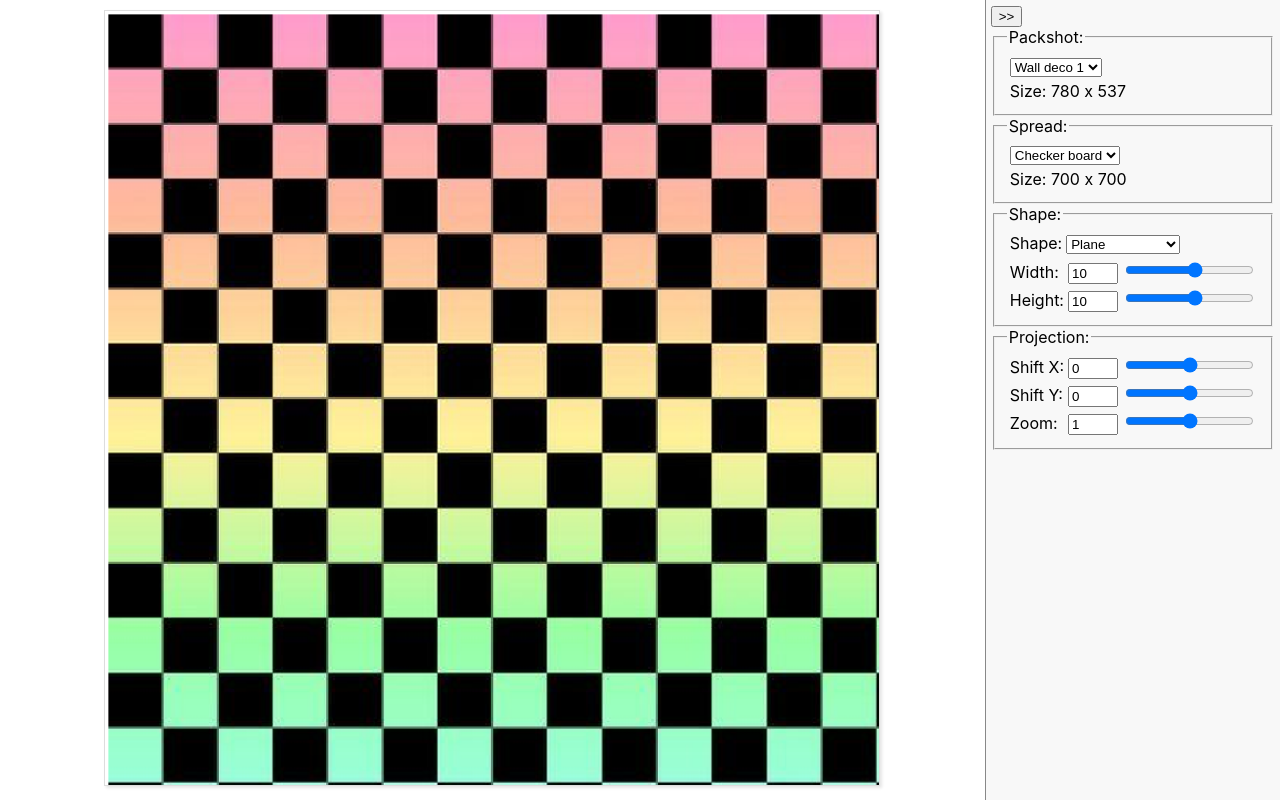
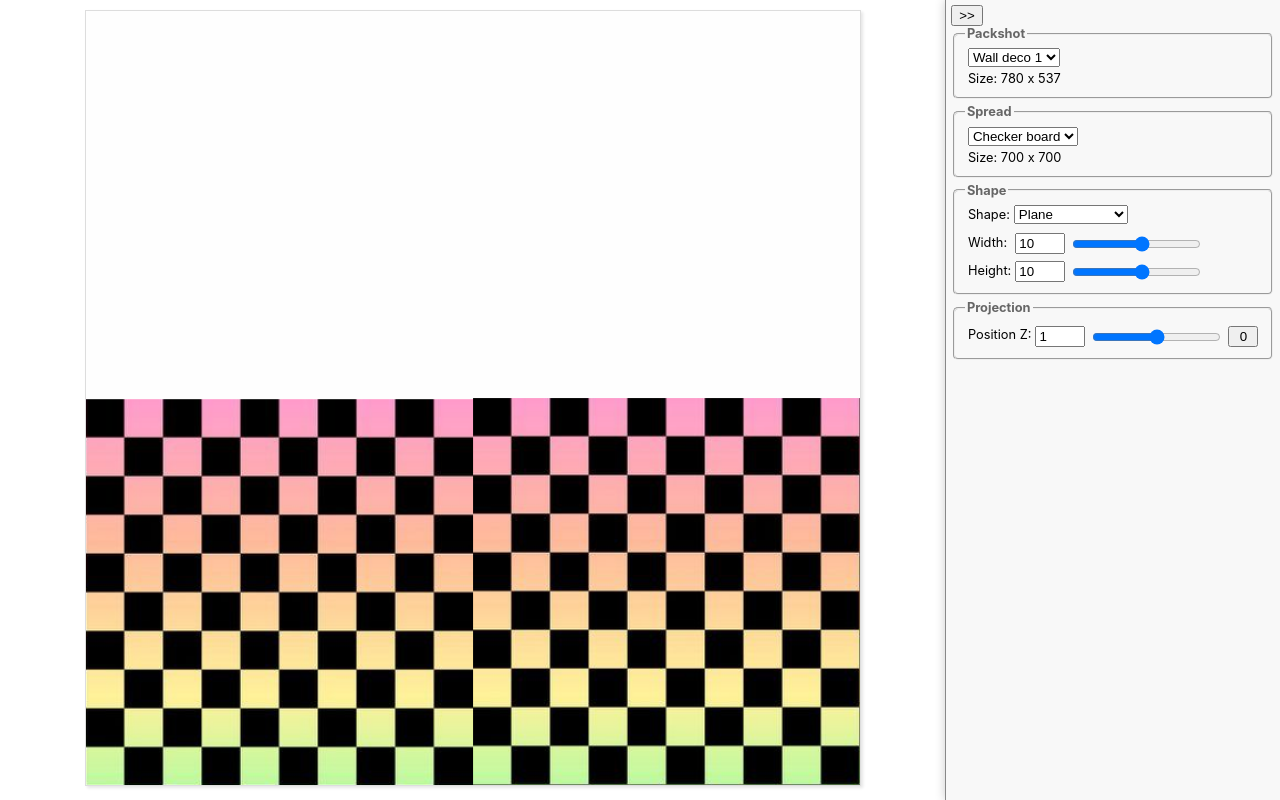
Before and after one commit to jovdb/packshots, a Next.js app: page / in a window 1280 px wide. Built offline with nearby package versions, Linux system fonts and the light colour scheme.

Commit message:
Simplify

```diff
--- a/components/ConfigPanel.tsx
+++ b/components/ConfigPanel.tsx
@@ -9,7 +9,7 @@ export function ConfigPanel({
     setIsOpen(isOpen: boolean): void;
 }>) {
     return (
-        <div style={{ padding: 5, borderLeft: "1px solid #888", background: "#f8f8f8", height: "100%" }}>
+        <div style={{ padding: 5, borderLeft: "1px solid #888", background: "#f8f8f8", height: "100%", fontSize: "0.8em", boxShadow :"0px 0px 10px rgb(0 0 0 / 20%)"}}>
             <button
                 onClick={() => setIsOpen(!isOpen)}
             >
@@ -18,7 +18,7 @@ export function ConfigPanel({
             <div style={{
                 visibility: isOpen ? "visible" : "hidden",
                 position: isOpen ? undefined : "absolute",
-                minWidth: 280,
+                minWidth: 320,
             }}>
                 {children}
             </div>
--- a/components/ImageData.tsx
+++ b/components/ImageData.tsx
@@ -1,4 +1,4 @@
-import { useLayoutEffect, useRef } from "react";
+import { useEffect, useRef } from "react";
 
 /** Component that shows ImageData */
 export function ImageData({
@@ -10,7 +10,7 @@ export function ImageData({
     const ctxRef = useRef<CanvasRenderingContext2D | null>(null);
 
     // Update Canvas wuth new imageData
-    useLayoutEffect(() => {
+    useEffect(() => {
         const canvasEl = canvasRef.current;
         if (!canvasEl || !imageData) return;
         let ctx = ctxRef.current;
--- /dev/null
+++ b/components/ProjectionConfig.tsx
@@ -0,0 +1,45 @@
+import { useMemo } from "react";
+import { Matrix4, Vector3 } from "three";
+import create from "zustand";
+import { Slider } from "./Slider.";
+
+export const useProjectionConfig = create<{
+    cameraZ: number;
+}>(() => ({
+    cameraZ: 1,
+}));
+
+export function useCameraVector() {
+    const projectionConfig = useProjectionConfig();
+    return new Vector3(0, 0, projectionConfig.cameraZ);
+}
+
+export function useProjectionVector() {
+    return useMemo(() => new Vector3(), []);
+}
+
+export function ProjectionConfig() {
+
+    const projectionConfig = useProjectionConfig();
+
+    return (
+        <table>
+            <tbody>
+                <tr>
+                    <td>Position Z:</td>
+                    <td>
+                        <Slider
+                            value={projectionConfig.cameraZ}
+                            defaultValue={0}
+                            onChange={(value) => {
+                                useProjectionConfig.setState({
+                                    cameraZ: value,
+                                });
+                            }}
+                        />
+                    </td>
+                </tr>
+            </tbody>
+        </table>
+    );
+}
--- a/components/Slider..tsx
+++ b/components/Slider..tsx
@@ -1,9 +1,11 @@
 export function Slider({
     value,
     onChange,
+    defaultValue,
 }: {
     value: number;
     onChange(value: number): void;
+    defaultValue?: number;
 }) {
     return (
         <>
@@ -12,7 +14,7 @@ export function Slider({
                 style={{ width: 50, marginRight: 5 }}
                 onChange={(e) => {
                     const el = e.target as HTMLInputElement;
-                    onChange(parseFloat(el.value) || 0)
+                    onChange(parseFloat(el.value) || 0);
                 }}
             />
             <input
@@ -20,11 +22,20 @@ export function Slider({
                 min={-100}
                 max={100}
                 type="range"
+                style={{ position: "relative", transform: "translateY(4px)" }}
                 onChange={(e) => {
                     const el = e.target as HTMLInputElement;
-                    onChange(parseFloat(el.value) || 0)
+                    onChange(parseFloat(el.value) || 0);
                 }}
             />
+            {typeof defaultValue === "number" &&
+                <button
+                    onClick={() => { onChange(defaultValue); }}
+                    style={{ minWidth: 30, marginLeft: 5 }}
+                >
+                    {defaultValue}
+                </button>
+            }
         </>
     )
 }
--- a/components/Test.tsx
+++ b/components/Test.tsx
@@ -18,6 +18,7 @@ import { initialConfig, IPlaneConfig } from "../data/shapes/plane/PlaneData";
 import { ConfigPanel } from "./ConfigPanel";
 import { SpreadImageConfig, useSpreadImageData } from "./SpreadImageConfig";
 import { PackshotImagesConfig } from "./PackshotImagesConfig";
+import { ProjectionConfig, useCameraVector, useProjectionVector } from "./ProjectionConfig";
 
 export function useImageDataFromUrl(url: string) {
     return useQuery(["imageData", url], () => url ? getImageDataAsync(url) : null, {
@@ -25,8 +26,85 @@ export function useImageDataFromUrl(url: string) {
     });
 }
 
+// function renderPackshot(
+//     projectionData: IProjectionData,
+
+//     /** Spread Image */
+//     sourceImageData: ImageData,
+
+//     /** Packshot */
+//     targetImageData: ImageData,
+// ) {
+//     /*
+
+//      The cylinder is at the origin of the world. We look at it as follows:
+
+//               ^ +z
+//               |
+//               |
+//      +x <-----o
+//              /
+//             /
+//            +y
+
+// Z is the height above the table on which products are photographed,
+
+//      */
+//     const sampler = new PointTextureSampler(sourceImageData);
+//     /*
+//     const geometry = new ConeGeometry({
+//         topDiameter: projectionData.shape.diameterTop,
+//         bottomDiameter: projectionData.shape.diameterBottom,
+//         height: projectionData.shape.height,
+//     });
+//     */
+//     const geometry = new PlaneGeometry(10, 10);
+
+//     const eyePosition = new Vector3(0, 0, 0);
+
+//     const rayMatrix = new Matrix3();
+//     const rayMatrixValues = rayMatrix.toArray();
+// /*
+//     var canvasToRay = new Matrix4().fromArray([ // Matrix3 to Matrix4
+//         rayMatrixValues[0], rayMatrixValues[1], rayMatrixValues[2], 0,
+//         rayMatrixValues[3], rayMatrixValues[4], rayMatrixValues[5], 0,
+//         rayMatrixValues[6], rayMatrixValues[7], rayMatrixValues[8], 0,
+//         0, 0, 0, 1
+//     ]);
+// */
+//     const canvasToRay = new Matrix4();
+
+//     // We want to zoom around the center of the image
+//     /*
+//     const sourceImageCenterX = sourceImageData.width * 0.5;
+//     const sourceImageCenterY = sourceImageData.height * 0.5;
+//     const sourceimageTranslateX = sourceImageData.width * projectionData.image.shift[0] / 100;
+//     const sourceImageTranslateY = sourceImageData.height * projectionData.image.shift[1] / 100;
+//     const sourceImageZoomFactor = Math.pow(2, projectionData.image.zoom / 100);
+//     const shapeHeight = projectionData.shape.height;
+
+//     const uvTransform = new Matrix3()
+//         .scale(sourceImageData.height / shapeHeight, sourceImageData.height / shapeHeight)
+//         .translate(-sourceImageCenterX, -sourceImageCenterY)
+//         .scale(sourceImageZoomFactor, sourceImageZoomFactor)
+//         .translate(sourceImageCenterX, sourceImageCenterY)
+//         .translate(sourceimageTranslateX, sourceImageTranslateY);
+// */
+//     const uvTransform = new Matrix3();
+
+//     rayTracerRenderer({
+//         geometry, spreadSampler: sampler, imageData: targetImageData, cameraPosition: eyePosition, canvasToRay, uvTransform
+//     });
+
+//     return targetImageData;
+// }
+
 function renderPackshot(
-    projectionData: IProjectionData,
+    /** Vector to position camera, starting from origin */
+    cameraVector: Vector3,
+
+    /** Vector to position projection, relative to camera */
+    cameraToProjectionVector: Vector3,
 
     /** Spread Image */
     sourceImageData: ImageData,
@@ -34,59 +112,15 @@ function renderPackshot(
     /** Packshot */
     targetImageData: ImageData,
 ) {
-    /*
-
-     The cylinder is at the origin of the world. We look at it as follows:
-
-              ^ +z
-              |
-              |
-     +x <-----o
-             /
-            /
-           +y
-
-Z is the height above the table on which products are photographed,
-
-     */
     const sampler = new PointTextureSampler(sourceImageData);
-    /*
-    const geometry = new ConeGeometry({
-        topDiameter: projectionData.shape.diameterTop,
-        bottomDiameter: projectionData.shape.diameterBottom,
-        height: projectionData.shape.height,
-    });
-    */
     const geometry = new PlaneGeometry(10, 10);
 
-    const eyePosition = new Vector3(0, 0, 0);
-    const rayMatrix = new Matrix3();
-    const rayMatrixValues = rayMatrix.toArray();
-
-    var canvasToRay = new Matrix4().fromArray([ // Matrix3 to Matrix4
-        rayMatrixValues[0], rayMatrixValues[1], rayMatrixValues[2], 0,
-        rayMatrixValues[3], rayMatrixValues[4], rayMatrixValues[5], 0,
-        rayMatrixValues[6], rayMatrixValues[7], rayMatrixValues[8], 0,
-        0, 0, 0, 1
-    ]);
-
-    // We want to zoom around the center of the image
-    const sourceImageCenterX = sourceImageData.width * 0.5;
-    const sourceImageCenterY = sourceImageData.height * 0.5;
-    const sourceimageTranslateX = sourceImageData.width * projectionData.image.shift[0] / 100;
-    const sourceImageTranslateY = sourceImageData.height * projectionData.image.shift[1] / 100;
-    const sourceImageZoomFactor = Math.pow(2, projectionData.image.zoom / 100);
-    const shapeHeight = projectionData.shape.height;
-
-    const uvTransform = new Matrix3()
-        .scale(sourceImageData.height / shapeHeight, sourceImageData.height / shapeHeight)
-        .translate(-sourceImageCenterX, -sourceImageCenterY)
-        .scale(sourceImageZoomFactor, sourceImageZoomFactor)
-        .translate(sourceImageCenterX, sourceImageCenterY)
-        .translate(sourceimageTranslateX, sourceImageTranslateY);
-
     rayTracerRenderer({
-        geometry, sampler, imageData: targetImageData, eyePosition, canvasToRay, uvTransform
+        geometry,
+        spreadSampler: sampler,
+        targetImageData,
+        cameraVector,
+        cameraToProjectionVector,
     });
 
     return targetImageData;
@@ -111,15 +145,24 @@ export function Test() {
         [spreadImageData],
     );
 
+    const cameraVector = useCameraVector();
+    const projectionVector = useProjectionVector()
+
     // Redraw if render input changes
     const targetImageData = useMemo(
         () => {
             if (!spreadImageData || !targetCtx) return;
             const targetImageData = targetCtx.getImageData(0, 0, spreadImageData.width, spreadImageData.height);
-            renderPackshot(projectionData, spreadImageData, targetImageData);
+            renderPackshot(
+                cameraVector,
+                projectionVector,
+                spreadImageData,
+                targetImageData,
+
+            );
             return targetImageData;
         },
-        [projectionData, spreadImageData, targetCtx],
+        [cameraVector, projectionVector, spreadImageData, targetCtx],
     );
 
     const [isConfigExpanded, setIsConfigExpanded] = useState(true);
@@ -132,15 +175,15 @@ export function Test() {
             <div>
                 <ConfigPanel isOpen={isConfigExpanded} setIsOpen={setIsConfigExpanded}>
                     <fieldset>
-                        <legend>Packshot:</legend>
+                        <legend>Packshot</legend>
                         <PackshotImagesConfig />
                     </fieldset>
                     <fieldset>
-                        <legend>Spread:</legend>
+                        <legend>Spread</legend>
                         <SpreadImageConfig />
                     </fieldset>
                     <fieldset>
-                        <legend>Shape:</legend>
+                        <legend>Shape</legend>
                         <table>
                             <tbody>
                                 <tr>
@@ -160,50 +203,8 @@ export function Test() {
                         />
                     </fieldset>
                     <fieldset>
-                        <legend>Projection:</legend>
-                        <table>
-                            <tbody>
-                                <tr>
-                                    <td>Shift X:</td>
-                                    <td>
-                                        <Slider value={projectionData.image.shift[0]} onChange={(value) => {
-                                            useProjectionStore.setState({
-                                                image: {
-                                                    ...projectionData.image,
-                                                    shift: [value, projectionData.image.shift[1]],
-                                                },
-                                            });
-                                        }} />
-                                    </td>
-                                </tr>
-                                <tr>
-                                    <td>Shift Y:</td>
-                                    <td>
-                                        <Slider value={projectionData.image.shift[1]} onChange={(value) => {
-                                            useProjectionStore.setState({
-                                                image: {
-                                                    ...projectionData.image,
-                                                    shift: [projectionData.image.shift[0], value],
-                                                },
-                                            });
-                                        }} />
-                                    </td>
-                                </tr>
-                                <tr>
-                                    <td>Zoom:</td>
-                                    <td>
-                                        <Slider value={projectionData.image.zoom} onChange={(value) => {
-                                            useProjectionStore.setState({
-                                                image: {
-                                                    ...projectionData.image,
-                                                    zoom: value,
-                                                },
-                                            });
-                                        }} />
-                                    </td>
-                                </tr>
-                            </tbody>
-                        </table>
+                        <legend>Projection</legend>
+                        <ProjectionConfig />
                     </fieldset>
                 </ConfigPanel>
             </div>
--- a/rendering/RayTracer.ts
+++ b/rendering/RayTracer.ts
@@ -1,41 +1,47 @@
-import { Matrix3, Matrix4, Vector3, Vector2 } from "three";
+import { Matrix4, Vector3 } from "three";
 import { IGeometry } from "./geometries/IGeometry";
 import { ITextureSampler } from "./samplers/ITextureSampler";
 
 export function rayTracerRenderer({
 	geometry,
-	sampler,
-	imageData: targetImageData,
-	eyePosition,
-	canvasToRay,
-	uvTransform,
+	spreadSampler,
+	targetImageData,
+	cameraVector,
+	cameraToProjectionVector,
 }: {
-    geometry: IGeometry,
-    sampler: ITextureSampler,
-    imageData: ImageData,
-    eyePosition: Vector3,
-    canvasToRay: Matrix4,
-    uvTransform: Matrix3,
+	/** Geometry to place spread on */
+	geometry: IGeometry,
+	/** Spread sampler */
+	spreadSampler: ITextureSampler,
+	/** target to place spread pixels on */
+	targetImageData: ImageData,
+	/** Vector to place camera from origin */
+	cameraVector: Vector3,
+	/** Vector to position packshot projection relative to camera */
+	cameraToProjectionVector: Vector3,
 }) {
-	const uMax = sampler.width - 1;
-	const vMax = sampler.height - 1;
 	const xMax = targetImageData.width - 1;
+	const projectionVector = cameraVector.add(cameraToProjectionVector);
 
-	// TODO: Tile-based rendering for better caching?
 	for (let y = 0; y <= targetImageData.height; y++) {
 		for (let x = 0; x <= xMax; ++x) {
-			const rd = new Vector3(x, y, 1).applyMatrix4(canvasToRay);
-			const hit = geometry.intersect(eyePosition, rd);
+			// Cast rays through the packshot projection
+			const rayDirection = new Vector3(
+				x - targetImageData.width / 2,
+				y - targetImageData.height / 2,
+				0,
+			)
+				// Position Packshot projection
+				.add(projectionVector)
 
-			if (!hit || hit.z <= 0) continue;
+			// Check if ray intersects or geomerty (place, clone, ...)
+			const hit = geometry.intersect(cameraVector, rayDirection);
+			if (!hit) return;
 
-			const uv = new Vector2(hit.x, hit.y)
-				.applyMatrix3(uvTransform)
-				.round(); // round to sample pixel
+			// Get spread pixel at intersection
+			const rgba = spreadSampler.sample(hit);
 
-			if (uv.x < 0 || uv.y < 0 || uv.x >= uMax || uv.y >= vMax) continue; // outside image
-
-			const rgba = sampler.sample(uv);
+			// Place spread pixel on the packshot
 			const index = (y * targetImageData.width + x) * 4;
 			targetImageData.data[index] = rgba.x;
 			targetImageData.data[index + 1] = rgba.y;
--- a/store/useProjectionStore.ts
+++ b/store/useProjectionStore.ts
@@ -9,7 +9,7 @@ export const useProjectionStore = create<IProjectionData>((set) => ({
   }),
   image: {
     shift: [0, 0],
-    zoom: 1
+    zoom: 0,
   },
   isProductMaskEnabled: false,
 }));
--- a/styles/globals.css
+++ b/styles/globals.css
@@ -26,3 +26,14 @@ a {
     background: black;
   }
 }
+
+fieldset {
+  border-radius: 5px;
+  border-color: #eee;
+  margin-bottom: 5px;
+}
+
+legend {
+  font-weight: bold;
+  color: #666;
+}
```
Also changed, not shown: rendering/geometries/IGeometry.ts (+7 -2 lines), rendering/geometries/PlaneGeometry.ts (+6 -3 lines).
